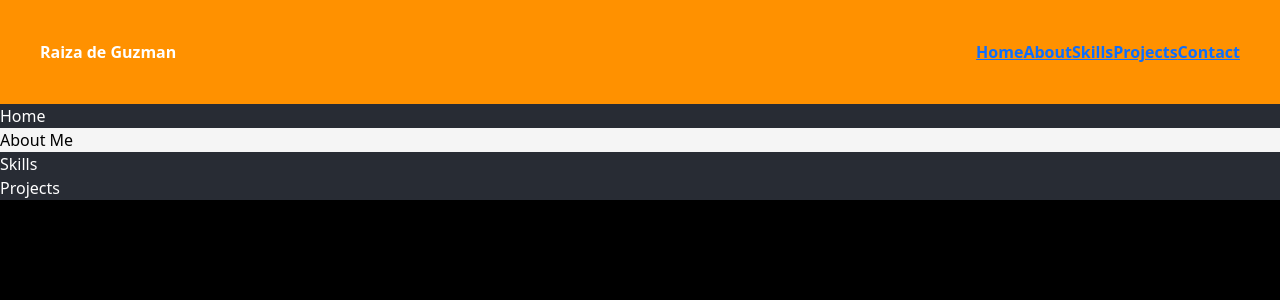
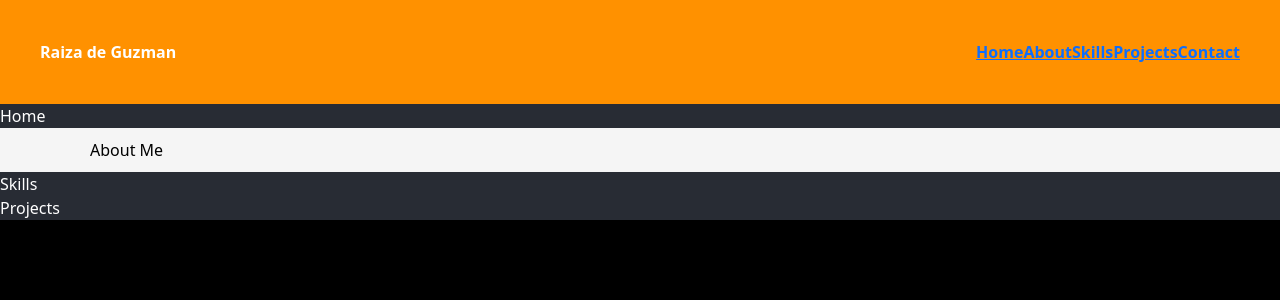
Before and after one commit to Raiza-D/my-portfolio, a React (Create React App) app: page / in a window 1280 px wide. Shown: the top 300 px of the page. Built offline with nearby package versions, Linux system fonts and the light colour scheme.

Commit message:
Add padding all four sides

```diff
--- a/src/styles/About.css
+++ b/src/styles/About.css
@@ -1,4 +1,5 @@
 .about {
+  padding: 10px 90px 10px 90px;
   background-color: whitesmoke;
   color: black;
 }
```
